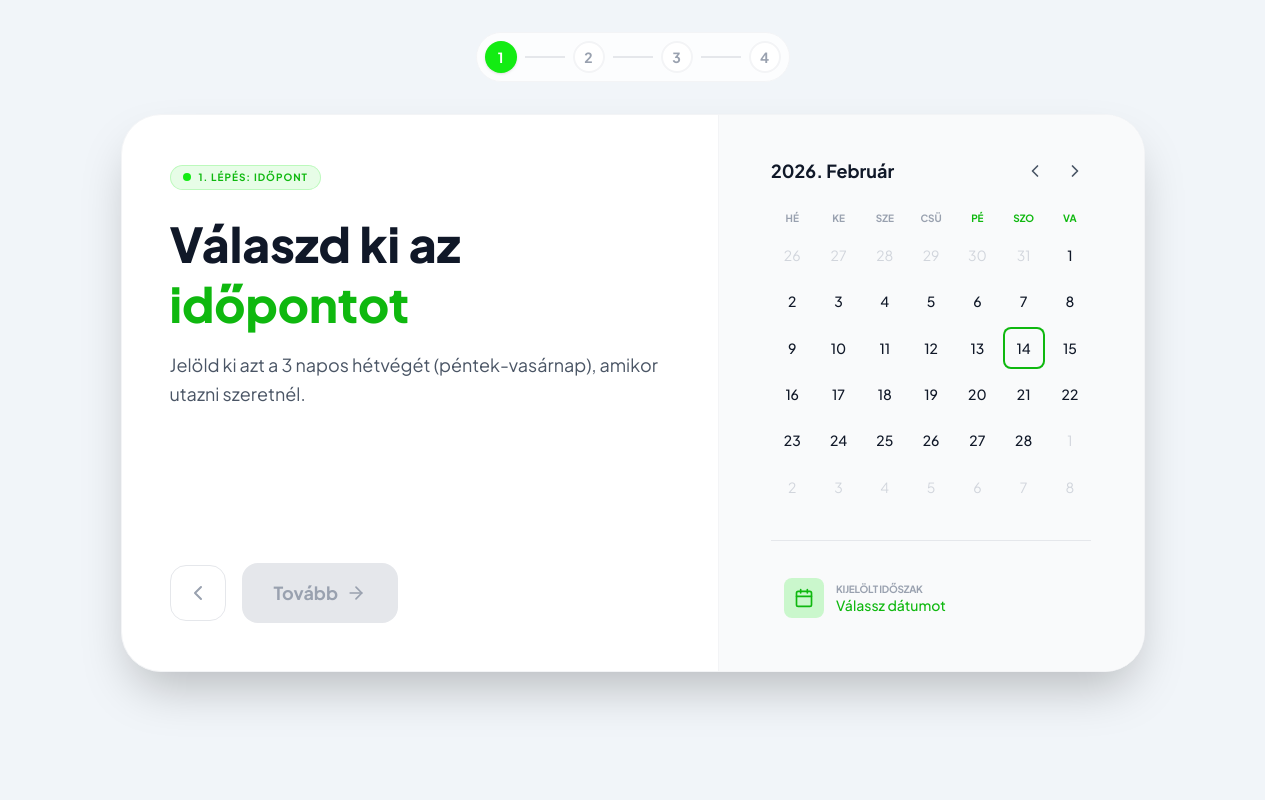
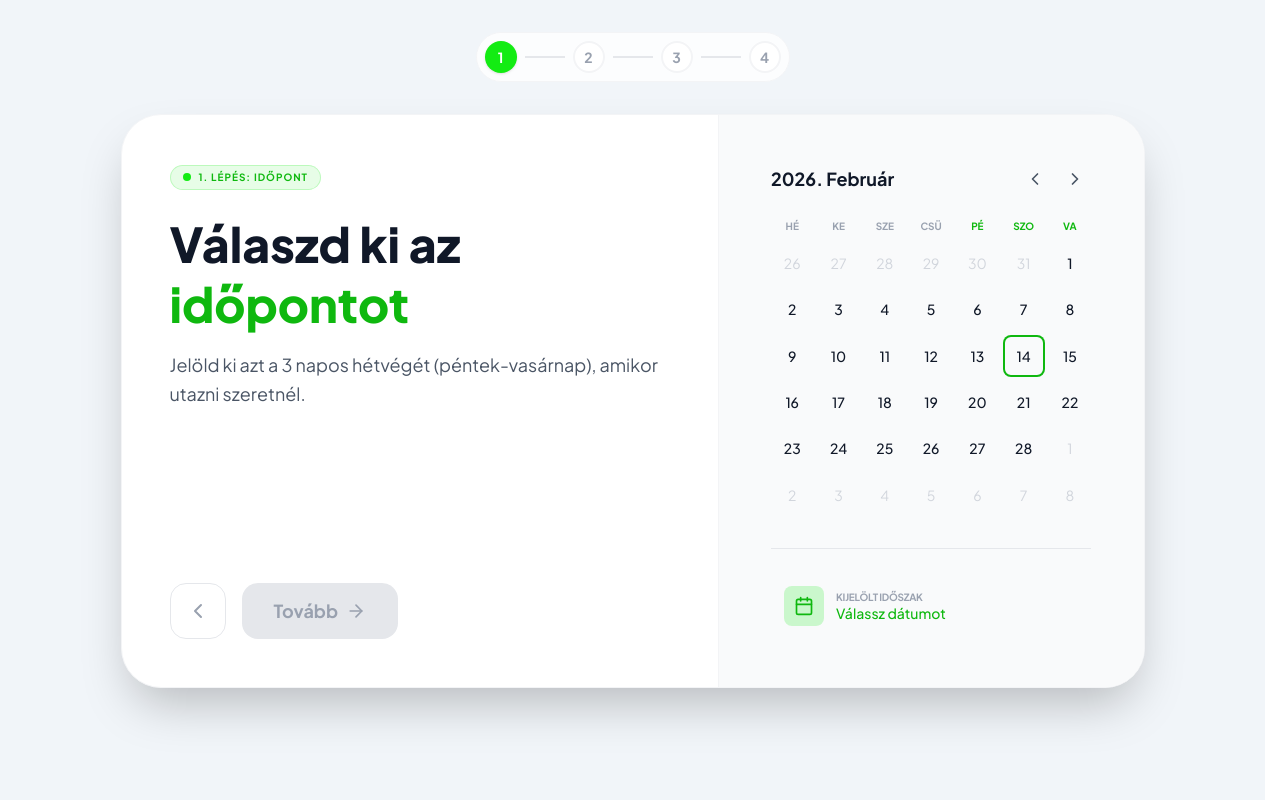
Before and after one commit to bozsok/3day_plan, a React (Vite) app: page /#/terv/idopont in a window 1280 px wide. Built offline with nearby package versions, Linux system fonts and the light colour scheme.

Commit message:
fix: Vizuális Konzisztencia és UI Finomhangolás

```diff
--- a/package.json
+++ b/package.json
@@ -1,7 +1,7 @@
 {
   "name": "3nap-tervezo",
   "private": true,
-  "version": "0.10.0",
+  "version": "0.10.1",
   "type": "module",
   "scripts": {
     "dev": "vite",
--- a/src/components/steps/DateSelection.tsx
+++ b/src/components/steps/DateSelection.tsx
@@ -59,7 +59,7 @@ export function DateSelection({ selected, onSelect }: DateSelectionProps) {
                     description="Jelöld ki azt a 3 napos hétvégét (péntek-vasárnap), amikor utazni szeretnél."
                 />
 
-                <div id="date-selection-nav-container" className="flex gap-4 items-center">
+                <div id="date-selection-nav-container" className="flex gap-4 items-center mt-4">
                     <NavButton
                         id="date-selection-back-btn"
                         variant="outline"
@@ -69,7 +69,7 @@ export function DateSelection({ selected, onSelect }: DateSelectionProps) {
                     />
                     <button
                         id="date-selection-next-btn"
-                        className="group bg-primary hover:bg-primary-dark text-gray-900 font-bold text-lg px-8 py-4 rounded-2xl transition-all shadow-lg hover:shadow-primary/30 flex items-center justify-center gap-2 disabled:bg-gray-200 disabled:text-gray-400 disabled:cursor-not-allowed disabled:shadow-none"
+                        className="group bg-primary hover:bg-primary-dark text-gray-900 font-bold text-lg px-8 h-14 rounded-2xl transition-all shadow-lg hover:shadow-primary/30 flex items-center justify-center gap-2 disabled:bg-gray-200 disabled:text-gray-400 disabled:cursor-not-allowed disabled:shadow-none"
                         onClick={handleNext}
                         disabled={!hasThreeConsecutiveDays}
                     >
@@ -80,7 +80,7 @@ export function DateSelection({ selected, onSelect }: DateSelectionProps) {
             </div>
 
             {/* Jobb oldal */}
-            <div id="date-selection-content-right" className="md:w-5/12 bg-gray-50 p-[15px] min-[440px]:p-8 md:p-10 flex items-center justify-center border-l border-gray-100">
+            <div id="date-selection-content-right" className="md:w-5/12 bg-gray-50 p-[15px] min-[440px]:p-8 md:p-12 flex items-center justify-center border-l border-gray-100">
                 <div id="calendar-wrapper-box" className="w-full max-w-xs">
                     <CustomCalendar
                         selected={dates}
--- a/src/components/steps/MapSelection.tsx
+++ b/src/components/steps/MapSelection.tsx
@@ -33,7 +33,7 @@ export function MapSelection({ selectedRegionId, onSelect }: MapSelectionProps)
                     description="Kattints arra a régióra a térképen, ahol szívesen eltöltenéd a hétvégét."
                 />
 
-                <div id="region-selection-nav-container" className="flex gap-4 items-center">
+                <div id="region-selection-nav-container" className="flex gap-4 items-center mt-4">
                     <NavButton
                         id="region-selection-back-btn"
                         variant="outline"
@@ -43,7 +43,7 @@ export function MapSelection({ selectedRegionId, onSelect }: MapSelectionProps)
                     />
                     <button
                         id="region-selection-next-btn"
-                        className="group bg-primary hover:bg-primary-dark text-gray-900 font-bold text-lg px-8 py-4 rounded-2xl transition-all shadow-lg hover:shadow-primary/30 flex items-center justify-center gap-2 disabled:bg-gray-200 disabled:text-gray-400 disabled:cursor-not-allowed disabled:shadow-none"
+                        className="group bg-primary hover:bg-primary-dark text-gray-900 font-bold text-lg px-8 h-14 rounded-2xl transition-all shadow-lg hover:shadow-primary/30 flex items-center justify-center gap-2 disabled:bg-gray-200 disabled:text-gray-400 disabled:cursor-not-allowed disabled:shadow-none"
                         onClick={() => navigate('/terv/csomagok')}
                         disabled={!selectedRegionId}
                     >
@@ -54,7 +54,7 @@ export function MapSelection({ selectedRegionId, onSelect }: MapSelectionProps)
             </div>
 
             {/* Jobb oldal — Térkép */}
-            <div id="region-selection-content-right" className="md:w-5/12 bg-gray-50 p-[15px] min-[440px]:p-8 md:p-10 flex items-center justify-center border-l border-gray-100">
+            <div id="region-selection-content-right" className="md:w-5/12 bg-gray-50 p-[15px] min-[440px]:p-8 md:p-12 flex items-center justify-center border-l border-gray-100">
                 <div id="region-selection-map-wrapper" className="w-full">
                     <div id="region-selection-map-header" className="flex items-center justify-between mb-6">
                         <h2 id="region-selection-map-title" className="text-lg font-bold text-gray-900 flex items-center gap-2">
--- a/src/components/steps/PackageSelection.tsx
+++ b/src/components/steps/PackageSelection.tsx
@@ -50,13 +50,13 @@ export function PackageSelection({ regionId, onSelect, selectedPackageId }: Pack
             </div>
 
             {/* Szűrők */}
-            <div id="package-selection-filter-bar" className="hidden md:flex flex-wrap gap-4 mb-10 overflow-x-auto pb-4 md:pb-0 scrollbar-hide">
+            <div id="package-selection-filter-bar" className="hidden md:flex flex-wrap gap-4 mb-10 overflow-x-auto pt-1 pb-4 md:pb-0 scrollbar-hide">
                 {filters.map(f => (
                     <button
                         key={f}
                         id={`package-selection-filter-btn-${f.toLowerCase().replace(/\s+/g, '-')}`}
                         onClick={() => setFilter(f)}
-                        className={`px-6 py-2 rounded-full text-sm font-semibold transition-all shadow-sm border whitespace-nowrap ${filter === f
+                        className={`px-6 py-2 rounded-full text-sm font-semibold transition-all border whitespace-nowrap ${filter === f
                             ? 'bg-primary text-gray-900 border-primary'
                             : 'bg-white text-gray-700 border-gray-200 hover:border-gray-300'
                             }`}
@@ -84,7 +84,7 @@ export function PackageSelection({ regionId, onSelect, selectedPackageId }: Pack
                         <div
                             key={pkg.id}
                             id={`package-card-root-${pkg.id}`}
-                            className="group bg-white rounded-2xl overflow-hidden border border-gray-100 shadow-md hover:shadow-xl transition-all duration-300 flex flex-col md:flex-row cursor-pointer"
+                            className="group bg-white rounded-2xl overflow-hidden border border-gray-200 hover:shadow-lg transition-all duration-300 flex flex-col md:flex-row cursor-pointer"
                             onClick={() => {
                                 onSelect(pkg.id);
                                 navigate('/terv/program');
--- a/src/components/steps/ProgramTimeline.tsx
+++ b/src/components/steps/ProgramTimeline.tsx
@@ -215,7 +215,7 @@ export function ProgramTimeline({ regionId, packageId, dates }: ProgramTimelineP
                 </div>
 
                 {/* NAP FÜLEK */}
-                <div id="program-timeline-tabs-row" className="flex border-b border-gray-100 bg-white lg:pr-40">
+                <div id="program-timeline-tabs-row" className="flex border-b border-gray-200 bg-white lg:pr-40">
                     {[1, 2, 3].map((dayIndex) => {
                         const isActive = activeDay === dayIndex;
                         const idx = dayIndex;
```
Also changed, not shown: 2 other files (tests, documents, lock files or other folders).
